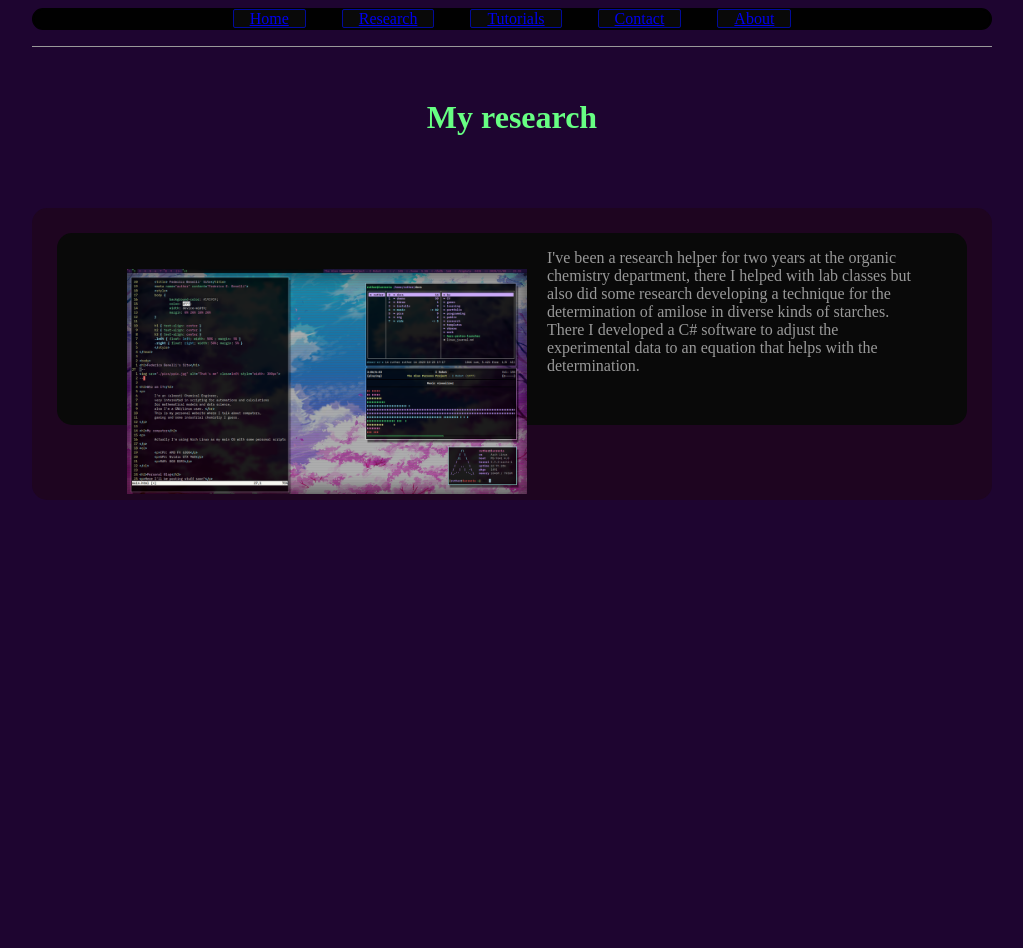
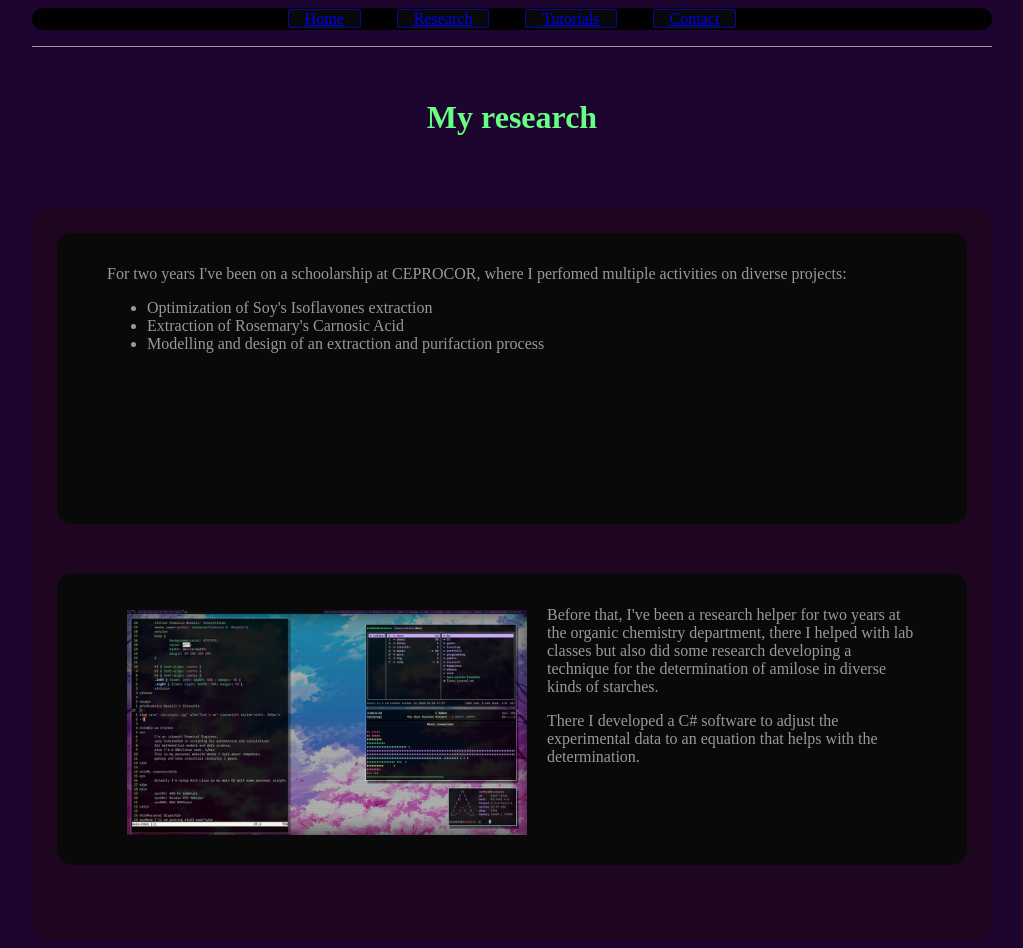
Before and after one commit to fedebenelli/fedebenelli.github.io, a plain HTML site: page research/rsrch.html in a window 1280 px wide. Shown: the whole page, without its empty margins (128-1151 px from the left). Before the commit the page ends 800 px from the top, so only its background shows below. Drawn offline with Linux system fonts and the light colour scheme.

Commit message:
added some rsrch

```diff
--- a/research/rsrch.html
+++ b/research/rsrch.html
@@ -9,20 +9,31 @@
 
 	<body>
 		<div class="topnav">
-		  <a class="active" href="../main.html">Home</a>
+		  <a class="active" href="../index.html">Home</a>
 		  <a href="rsrch.html">Research</a>
 		  <a href="tutorials/ttrls.html">Tutorials</a>
 		  <a href="#contact">Contact</a>
-		  <a href="#about">About</a>
 		</div>
 		<hr/>
 
 		<h1>My research</h1>
 		<div class="content">
+		<div class="even">
+			<p>For two years I've been on a schoolarship at CEPROCOR, where I perfomed multiple activities on diverse projects:</p>
+			<ul>
+				<li>Optimization of Soy's Isoflavones extraction</li>
+				<li>Extraction of Rosemary's Carnosic Acid</li>
+				<li>Modelling and design of an extraction and purifaction process</li>
+			</ul>
+		</div>
 		<div class="odd">
 		<img src="pics/placeholder.png">
-			I've been a research helper for two years at the organic chemistry department, there I helped with lab classes but also did some research developing a technique for the determination of amilose in diverse kinds of starches. There I developed a C# software to adjust the experimental data to an equation that helps with the determination.
+		<p>Before that, I've been a research helper for two years at the organic chemistry department,
+		there I helped with lab classes but also did some research developing a technique for the determination
+		of amilose in diverse kinds of starches.</p>
+		<p>There I developed a C# software to adjust the experimental data to an equation that helps with the determination.</p>
 		</div>
+
 		</div>
 	</body>
 </html>
--- a/style.css
+++ b/style.css
@@ -90,7 +90,7 @@ p { color: var(--color6);}
 }
 
 .even, .odd  {
-	min-height	: 100px;
+	min-height	: 225px;
 	text-align	: left;
 	background-color: var(--color3);
 	border-radius	: var(--bradius);
@@ -104,6 +104,7 @@ p { color: var(--color6);}
 
 .even img  {
 	padding-top	: 5em;
+	padding-bottom	: 5em;
 	float		: right;
 	max-width	: 400px;
 	max-height	: 225px;
```
Also changed, not shown: index.html (+5 -6 lines).
